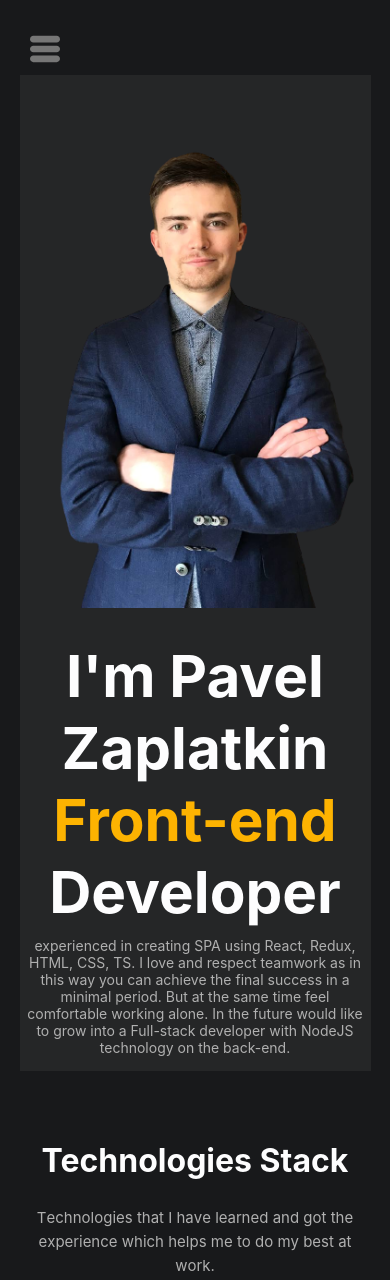
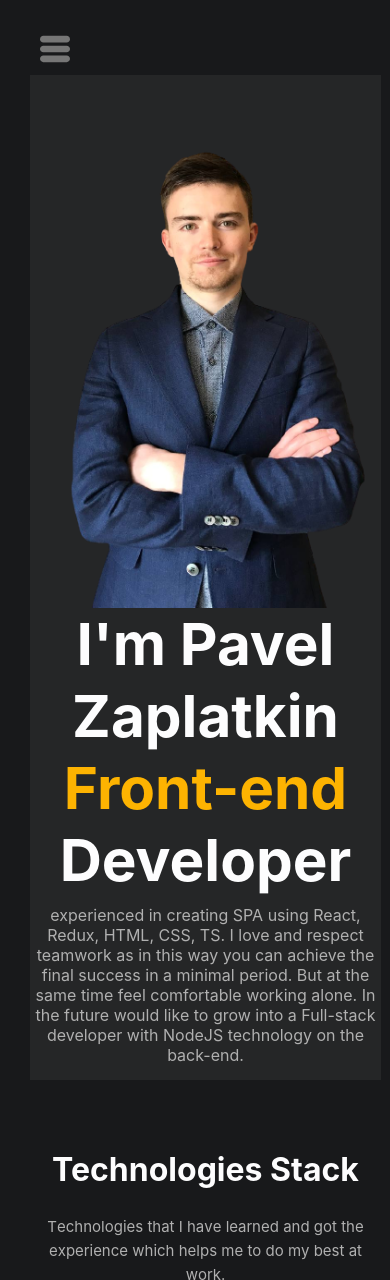
Before and after one commit to Pabl1k/portfolio, a React (Create React App) app: page / in a window 390 px wide. Shown: the top 1280 px of the page. Built offline with nearby package versions, Linux system fonts and the light colour scheme.

Commit message:
Responsive design fix

```diff
--- a/src/components/About/About.scss
+++ b/src/components/About/About.scss
@@ -2,7 +2,7 @@
 
 .about {
   background: url("../../assets/images/aboutBg.png") no-repeat;
-  background-size: 100%;
+  background-size: 100% 100%;
   padding-left: 3.75rem;
   padding-bottom: 5rem;
 
@@ -22,15 +22,16 @@
 
   &__name-container {
     margin-top: 5.8rem;
-    max-width: 31.25rem;
+    width: 31vw;
 
     @include if-tablet-mini {
       margin-top: 3rem;
-      max-width: 25rem;
+      width: 25rem;
     }
 
     @include if-mobile {
       margin-top: 2rem;
+      display: contents;
     }
   }
 
@@ -59,7 +60,7 @@
     color: var(--color--grey-text);
     font-size: font-size("sm");
     margin-top: spacing("xs");
-    width: 25rem;
+    width: 26vw;
 
     @include if-tablet-mini {
       font-size: font-size("xs");
@@ -69,6 +70,7 @@
     }
 
     @include if-mobile {
+      font-size: font-size("sm");
       text-align: center;
       display: flow-root;
       width: auto;
--- a/src/components/NavigationButton/NavigationButton.tsx
+++ b/src/components/NavigationButton/NavigationButton.tsx
@@ -18,6 +18,11 @@ const NavigationButton: FC<Props> = ({ icon, onClick, isActive }) => {
       return "18";
     }
   };
+
+  const startWithCapital = (value: string) => {
+    return `${value[0].toUpperCase()}${value.slice(1)}`;
+  };
+
   return (
     <div className="navigation-button">
       {isActive && (
@@ -28,7 +33,7 @@ const NavigationButton: FC<Props> = ({ icon, onClick, isActive }) => {
       )}
       <button
         className={`navigation-button__button ${isActive && "active"}`}
-        title={isActive ? undefined : icon}
+        title={isActive ? undefined : startWithCapital(icon)}
         onClick={isActive ? () => {} : onClick}
       >
         <Icon name={icon} height={iconSize(icon)} width={iconSize(icon)} />
--- a/src/containers/LeftContainer/LeftContainer.scss
+++ b/src/containers/LeftContainer/LeftContainer.scss
@@ -5,9 +5,13 @@
   display: flex;
   flex-direction: column;
   padding: 0 spacing("2xl") spacing("lg") spacing("2xl");
-  max-width: 18.75rem;
+  width: var(--size--left-container-width);
+
+  @include if-tablet-mini {
+    width: 40%;
+  }
 
   @include if-mobile {
-    max-width: 100%;
+    width: 100%;
   }
 }
--- a/src/containers/MiddleContainer/MiddleContainer.scss
+++ b/src/containers/MiddleContainer/MiddleContainer.scss
@@ -5,10 +5,10 @@
   flex-direction: column;
   padding-top: spacing("lg");
   margin: 0 spacing("xl");
-  max-width: var(--size--middle-container-width);
+  width: var(--size--middle-container-width);
 
   @include if-tablet-mini {
-    width: 90%;
+    width: 92%;
   }
 
   @include if-mobile {
--- a/src/containers/Portfolio/Portfolio.scss
+++ b/src/containers/Portfolio/Portfolio.scss
@@ -2,7 +2,7 @@
 
 .portfolio {
   display: flex;
-  justify-content: center;
+  justify-content: space-between;
   background-color: var(--color--black);
 
   @include if-tablet-mini {
--- a/src/containers/Projects/Projects.scss
+++ b/src/containers/Projects/Projects.scss
@@ -19,18 +19,27 @@
     flex-direction: column;
     align-items: center;
     justify-content: space-between;
-    max-width: 29.3rem;
+    max-width: 31vw;
     padding-bottom: spacing("xs");
+
+    @include if-tablet-mini {
+      max-width: 35rem;
+    }
 
     img {
       height: 16rem;
-      width: 29.3rem;
+      width: 31vw;
       opacity: 0.9;
       transition: transform 0.5s;
 
       &:hover {
         opacity: 1;
         transform: scale(1.03);
+      }
+
+      @include if-tablet-mini {
+        height: 20rem;
+        width: 35rem;
       }
 
       @include if-mobile {
--- a/src/containers/RightContainer/RightContainer.scss
+++ b/src/containers/RightContainer/RightContainer.scss
@@ -3,12 +3,12 @@
   display: flex;
   flex-direction: column;
   align-items: center;
-  width: 6.6875rem;
+  min-width: var(--size--right-container-width);
 
   &__navigation-container {
     transform:translateY(40%);
     position: fixed;
-    height: calc(6 * 3rem + 2rem * 4 + 1rem);
+    height: 27rem;
     display: flex;
     flex-direction: column;
     justify-content: space-between;
--- a/src/containers/Stack/Stack.scss
+++ b/src/containers/Stack/Stack.scss
@@ -24,11 +24,10 @@
     justify-content: space-between;
     padding: spacing("3xl") 0;
     margin-bottom: 1rem;
-    width: 19.375rem;
+    width: 20vw;
 
     @include if-tablet-mini {
       width: 21rem;
-
     }
   }
 }
--- a/src/index.tsx
+++ b/src/index.tsx
@@ -1,17 +1,11 @@
 import React from "react";
 import ReactDOM from "react-dom";
+import Portfolio from "./containers/Portfolio/Portfolio";
 import "./styles/index.scss";
-import App from "./App";
-import reportWebVitals from "./reportWebVitals";
 
 ReactDOM.render(
   <React.StrictMode>
-    <App />
+    <Portfolio />
   </React.StrictMode>,
   document.getElementById("root")
 );
-
-// If you want to start measuring performance in your app, pass a function
-// to log results (for example: reportWebVitals(console.log))
-// or send to an analytics endpoint. Learn more: https://bit.ly/CRA-vitals
-reportWebVitals();
--- a/src/styles/base/base.scss
+++ b/src/styles/base/base.scss
@@ -1,5 +1,10 @@
 #root {
   background-color: #c7c7c7;
+  padding: 0 2.5vw;
+
+    @media screen and (max-width: 820px) {
+      padding: 0;
+  }
 
   --color--black: #18191b;
   --color--main-black: #252627;
@@ -11,9 +16,9 @@
   --color--green: #7eb942;
   --color--blue: #3535ff;
 
-
   --size--small-icon: 2.5rem;
 
-  --size--item-width: 13.75rem;
-  --size--middle-container-width: 60.625rem;
+  --size--left-container-width: 19.5vw;
+  --size--middle-container-width: 63vw;
+  --size--right-container-width: 7vw;
 }
```
